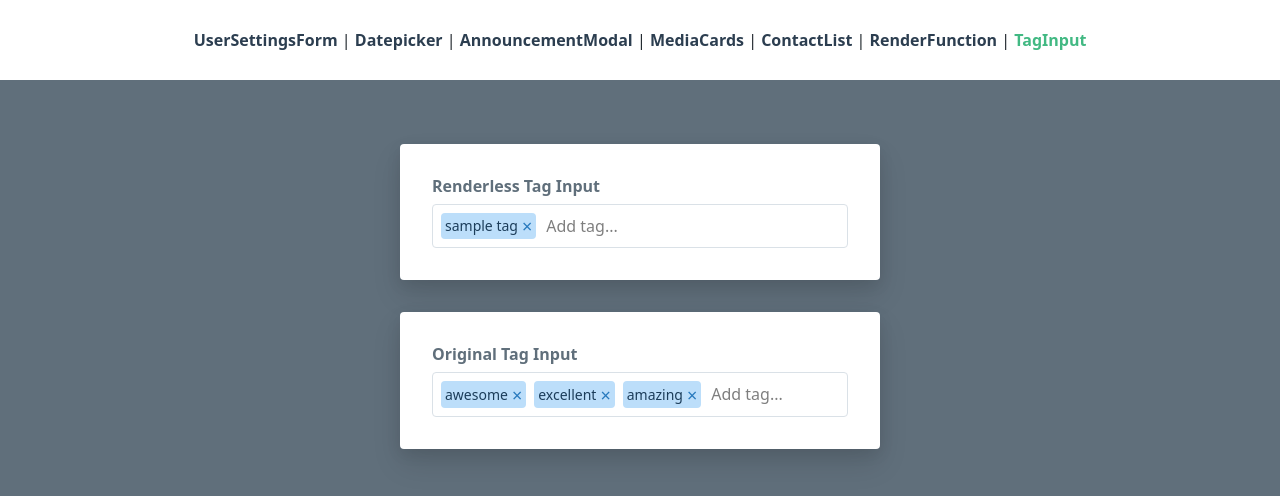
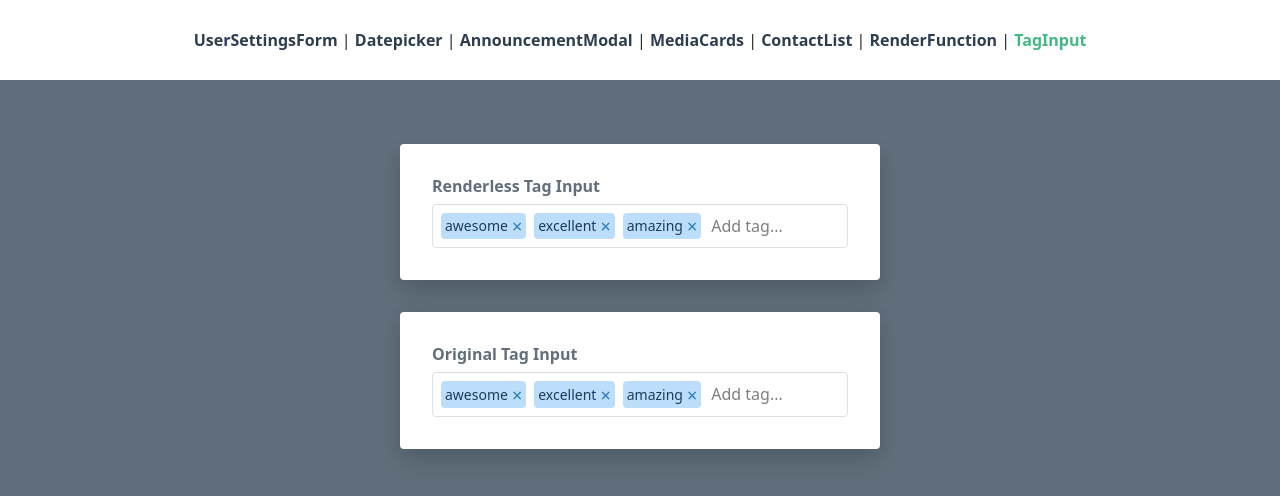
Before and after one commit to 124c4a11/AdvancedVueComponentDesign-Vue.js-, a Vue app: page /tag-input in a window 1280 px wide. Shown: the top 496 px of the page. Built offline with nearby package versions, Linux system fonts and the light colour scheme.

Commit message:
RenderlessTagInput: passing data props

```diff
--- a/src/components/RenderlessTagInput.vue
+++ b/src/components/RenderlessTagInput.vue
@@ -1,7 +1,16 @@
 <script>
 export default {
+  model: {
+    prop: 'tags',
+    event: 'update'
+  },
+
+  props: ['tags'],
+
   render () {
-    return this.$scopedSlots.default({})
+    return this.$scopedSlots.default({
+      tags: this.tags
+    })
   }
 }
 </script>
--- a/src/views/TagInput.vue
+++ b/src/views/TagInput.vue
@@ -2,10 +2,14 @@
   <div id="app" class="min-h-screen bg-grey-darker p-8">
     <div class="max-w-sm mx-auto card mt-8">
       <label class="form-label mb-2">Renderless Tag Input</label>
-      <renderless-tag-input>
-        <div class="tag-input" slot-scope="{}">
-          <span class="tag-input-tag">
-            <span>sample tag</span>
+      <renderless-tag-input v-model="tags">
+        <div class="tag-input" slot-scope="{ tags }">
+          <span
+            v-for="tag in tags"
+            :key="tag"
+            class="tag-input-tag"
+          >
+            <span>{{ tag }}</span>
             <button type="button" class="tag-input-remove">&times;</button>
           </span>
           <input class="tag-input-text" placeholder="Add tag...">
```
